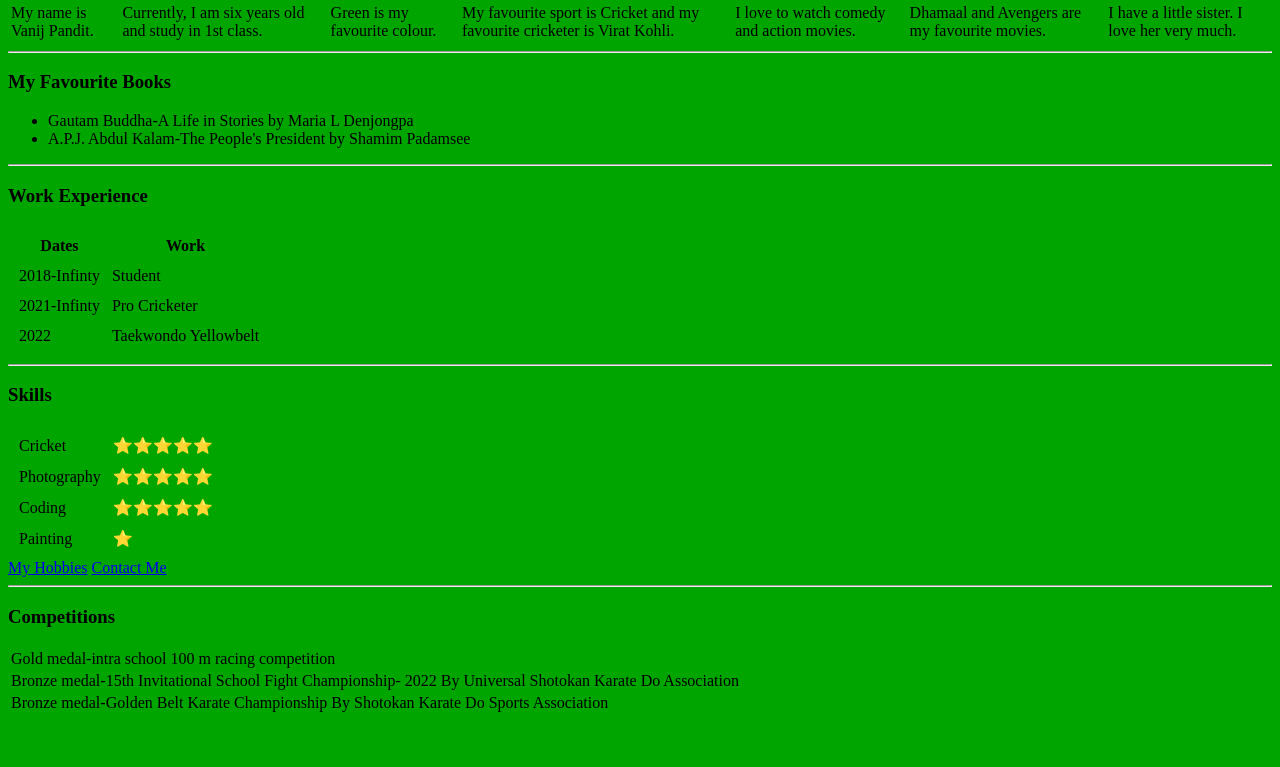
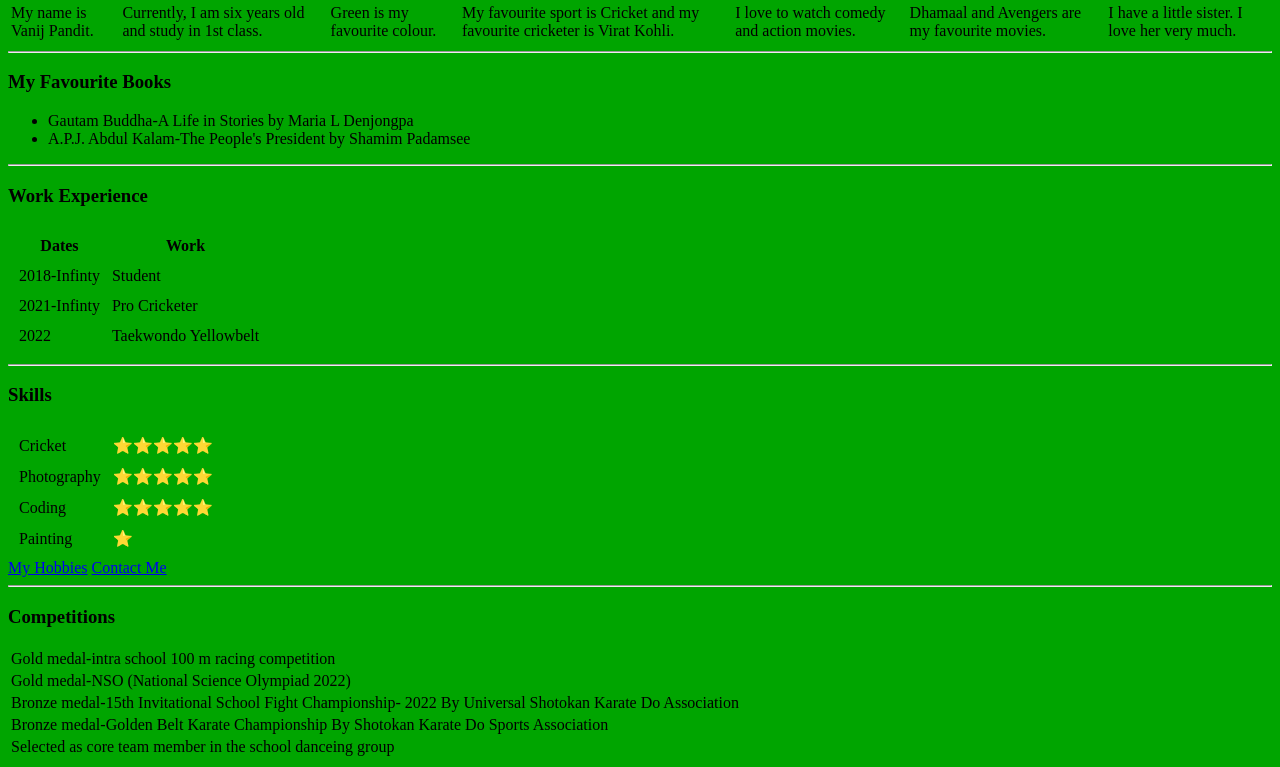
Before and after one commit to vanijpandit/cv2, a plain HTML site: page index.html in a window 1280 px wide. Shown: the part 211-978 px from the top of the page. Before the commit the page ends 934 px from the top, so only its background shows below. Drawn offline with Linux system fonts and the light colour scheme.

Commit message:
Update index.html

```diff
--- a/index.html
+++ b/index.html
@@ -99,11 +99,18 @@
     <td>Gold medal-intra school 100 m racing competition</td>
   </tr>
   <tr>
+   <td>Gold medal-NSO (National Science Olympiad 2022)</td>
+  </tr>
+  <tr>
     <td>Bronze medal-15th Invitational School Fight Championship- 2022 By Universal Shotokan Karate Do Association</td>
   </tr>
   <tr>
     <td>Bronze medal-Golden Belt Karate Championship By Shotokan Karate Do Sports Association</td>
   </tr>
+  <tr>
+    <td>Selected as core team member in the school danceing group</td>
+  </tr>
+
 </table>
 </body>
 
```
